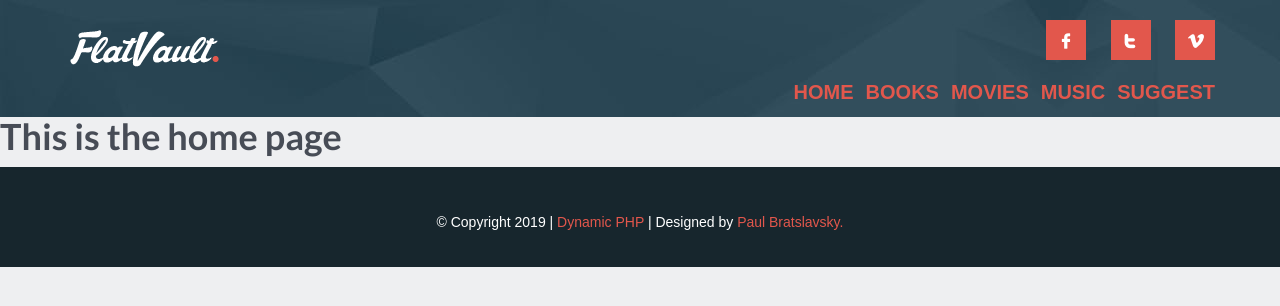
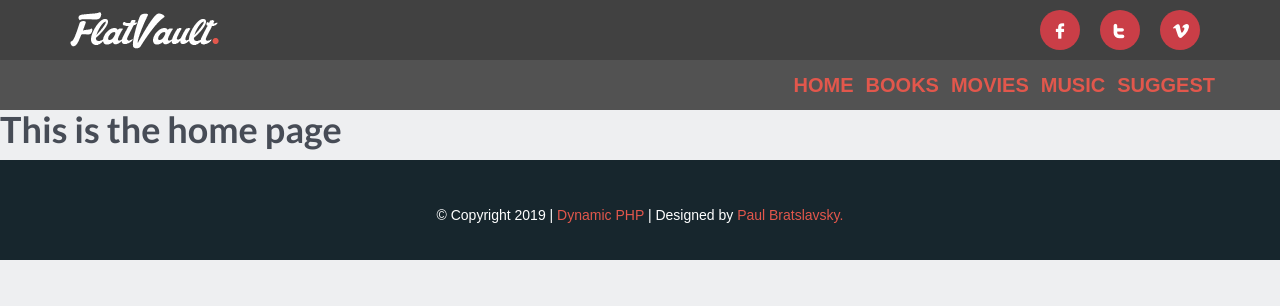
Before and after one commit to PaulBratslavsky/PHP-HTMLtoPHPsimpleSite2, a PHP site: page /index.php in a window 1280 px wide. Shown: the top 306 px of the page. Run offline with PHP 8.4, Linux system fonts and the light colour scheme.

Commit message:
Working on fixing header for desktop view

```diff
--- a/_Components/header.php
+++ b/_Components/header.php
@@ -46,9 +46,23 @@ include './_Functions/showLandingPage.php';
 ============================== -->
 
 <style>
+.flex-col-center {
+    display: flex;
+    flex-direction: row;
+    justify-content: space-between;
+    align-items: center;
+}
+
+.flex-wrap {
+  flex-wrap: wrap;
+}
 header.main-header {
-  background-image: url('./img/texture.jpg');
-  padding: 1rem 0;
+  background: #414141;
+  padding: 0;
+}
+
+div.main-menu {
+  background: white;
 }
 </style>
 
@@ -58,19 +72,14 @@ header.main-header {
      Header
 ============================== -->
 <header class="main-header">
-    <div class="container">
-      <div class="row">
-        <!-- Header -->
 
-          <?php showLogoFunc(); ?>
-          <?php socialMenuFunc(); ?>
-          <?php showNavFunc(); ?>
+    <div class="container flex-col-center">
+      <?php showLogoFunc(); ?>
+      <?php socialMenuFunc(); ?>
+    </div>
 
-        <!-- Header Left -->
+    <?php showNavFunc(); ?>
 
+</header>
 
-
-        <!-- /End Header -->
-      </div>
-    </div>
-</header>
+<!--   background-image: url('./img/texture.jpg'); -->
--- a/_Functions/showLogoFunc.php
+++ b/_Functions/showLogoFunc.php
@@ -1,8 +1,14 @@
 <?php
 
  function showLogoFunc() {?>
+    <style>
+      .logo {
+        padding: 0;
+      }
 
-   <div class="col-md-6 logo"><a href="#"><img alt="" src="img/company.png"></a></div>
+    </style>
+
+   <div class="logo flex1"><a href="#"><img alt="" src="img/company.png"></a></div>
 
  <?php }
 
--- a/_Functions/showNavFunc.php
+++ b/_Functions/showNavFunc.php
@@ -3,6 +3,11 @@
 function showNavFunc() { ?>
 
   <style>
+
+    .padding10 {
+      padding: 0 10px;
+    }
+
     nav.main-nav {
       display: flex;
       justify-content: center;
@@ -11,7 +16,9 @@ function showNavFunc() { ?>
       font-size: 2rem;
       font-weight: bold;
 
-      padding: 0 10px;
+      padding: 10px;
+
+      background: #525252;
 
     }
 
@@ -48,16 +55,19 @@ function showNavFunc() { ?>
 
   </style>
 
+
     <nav class="main-nav col-md-12">
+      <div class="container padding10">
         <ul>
           <li><a href="./index.php">HOME</a></li>
           <li><a href="#">BOOKS</a></li>
           <li><a href="#">MOVIES</a></li>
           <li><a href="#">MUSIC</a></li>
           <li><a href="./suggest.php">SUGGEST</a></li>
+        </ul>
+      </div>
+    </nav>
 
-      </ul>
-  </nav>
 
  <?php }
 
--- a/_Functions/socialMenuFunc.php
+++ b/_Functions/socialMenuFunc.php
@@ -2,8 +2,56 @@
 
 function socialMenuFunc() { ?>
 
-  <nav class="social-icons-align">
-      <ul class="social-icons">
+<style>
+  nav {
+    flex: 1;
+  }
+
+  ul.my-social-icons {
+    margin: 0;
+    padding: 0;
+    display: flex;
+    flex-direction: row;
+    justify-content: flex-end;
+  }
+
+  ul.my-social-icons li {
+    margin: 1rem;
+    list-style: none;
+    height: 40px;
+    width: 40px;
+    display: inherit;
+
+    border-radious: 50px;
+  }
+
+  ul.my-social-icons li > a {
+    background: #ca3e47;
+    height: 100%;
+    width: 100%;
+    border-radius: 50%;
+  }
+
+  ul.my-social-icons li a:hover,
+  ul.my-social-icons li a:focus  {
+    background: #ef7981;
+  }
+
+  .logo img {
+    padding: 0;;
+  }
+
+  @media (max-width: 993px)
+  {
+    .logo img {
+    padding: 0;;
+  }
+
+}
+</style>
+
+  <nav>
+      <ul class="my-social-icons">
         <li><a href="#"><img alt="" src="img/social1.png"></a></li>
         <li><a href="#"><img alt="" src="img/social2.png"></a></li>
         <li><a href="#"><img alt="" src="img/social3.png"></a></li>
```
Lines whose indentation alone changed are shown as unchanged.
